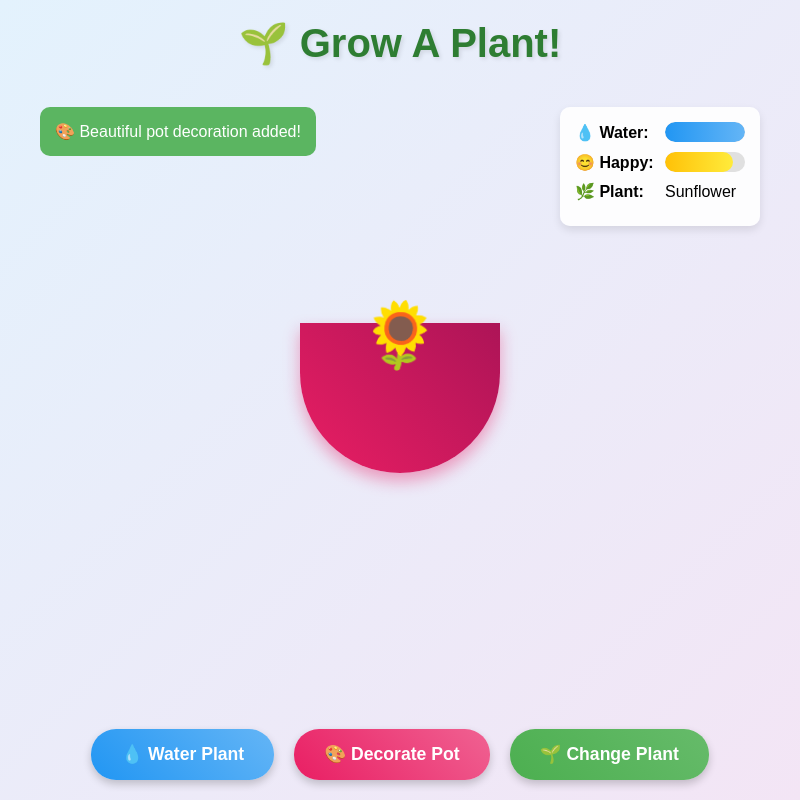
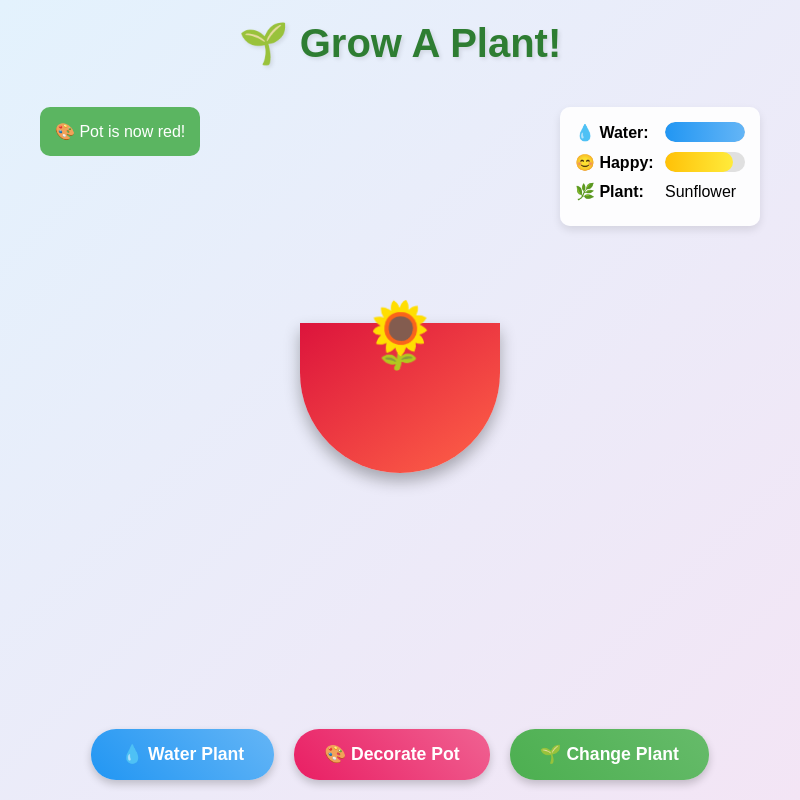
Before and after one commit to soohyunahn0/GrowPlant, an Electron app: page index.html in a window 800 px wide. Both pictures are taken after a click on the button "🎨 Decorate Pot". Drawn offline with Linux system fonts and the light colour scheme; no server answers.

Commit message:
more choices to decorate pot

```diff
--- a/index.html
+++ b/index.html
@@ -71,15 +71,16 @@
         let gameState = {
             currentPlant: 'sunflower',
             plants: {
-                sunflower: { emoji: '🌻', waterLevel: 100, happiness: 80, potDecorated: false, lastWatered: Date.now(), lastUpdate: Date.now() },
-                rose: { emoji: '🌹', waterLevel: 100, happiness: 80, potDecorated: false, lastWatered: Date.now(), lastUpdate: Date.now() },
-                tulip: { emoji: '🌷', waterLevel: 100, happiness: 80, potDecorated: false, lastWatered: Date.now(), lastUpdate: Date.now() },
-                cactus: { emoji: '🌵', waterLevel: 100, happiness: 80, potDecorated: false, lastWatered: Date.now(), lastUpdate: Date.now() },
-                tree: { emoji: '🌳', waterLevel: 100, happiness: 80, potDecorated: false, lastWatered: Date.now(), lastUpdate: Date.now() }
+                sunflower: { emoji: '🌻', waterLevel: 100, happiness: 80, colorIndex: 0, lastWatered: Date.now(), lastUpdate: Date.now() },
+                rose: { emoji: '🌹', waterLevel: 100, happiness: 80, colorIndex: 0, lastWatered: Date.now(), lastUpdate: Date.now() },
+                tulip: { emoji: '🌷', waterLevel: 100, happiness: 80, colorIndex: 0, lastWatered: Date.now(), lastUpdate: Date.now() },
+                cactus: { emoji: '🌵', waterLevel: 100, happiness: 80, colorIndex: 0, lastWatered: Date.now(), lastUpdate: Date.now() },
+                tree: { emoji: '🌳', waterLevel: 100, happiness: 80, colorIndex: 0, lastWatered: Date.now(), lastUpdate: Date.now() }
             }
         };
 
-        // Helper function to get current plant data
+        const colors = ['', 'red', 'orange', 'yellow', 'green', 'blue', 'purple'];
+
         function getCurrentPlant() {
             return gameState.plants[gameState.currentPlant];
         }
@@ -196,10 +197,13 @@
             const pot = document.getElementById('pot');
             const plant = document.getElementById('plant');
 
-            if (currentPlant.potDecorated) {
-                pot.classList.add('decorated');
-            } else {
-                pot.classList.remove('decorated');
+            colors.forEach(color => {
+                if (color) pot.classList.remove(color);
+            });
+
+            const currentColor = colors[currentPlant.colorIndex];
+            if (currentColor) {
+                pot.classList.add(currentColor);
             }
 
             if (currentPlant.happiness > 60) {
@@ -230,15 +234,16 @@
             }
         }
 
-        // Decorate the pot
+        //decorate!
         function decoratePot() {
             const currentPlant = getCurrentPlant();
-            currentPlant.potDecorated = !currentPlant.potDecorated;
+
+            currentPlant.colorIndex = (currentPlant.colorIndex + 1) % colors.length;
             currentPlant.happiness = Math.min(100, currentPlant.happiness + 5);
 
-            const message = currentPlant.potDecorated ?
-                '🎨 Beautiful pot decoration added!' :
-                '🎨 Pot decoration removed!';
+            const currentColor = colors[currentPlant.colorIndex];
+            const colorName = currentColor || 'default brown';
+            const message = `🎨 Pot is now ${colorName}!`;
 
             showNotification(3000, message);
             updateUI();
--- a/style.css
+++ b/style.css
@@ -58,9 +58,29 @@ body {
     transition: all 0.3s ease;
 }
 
-.pot.decorated {
-    background: linear-gradient(45deg, #e91e63, #ad1457);
-    box-shadow: 0 8px 16px rgba(233,30,99,0.4);
+
+.pot.red {
+    background: linear-gradient(145deg, #DC143C, #FF6347);
+}
+
+.pot.orange {
+    background: linear-gradient(145deg, #FF6347, #FFA500);
+}
+
+.pot.yellow {
+    background: linear-gradient(145deg, #FFD700, #FFFF00);
+}
+
+.pot.green {
+    background: linear-gradient(145deg, #32CD32, #00FF00);
+}
+
+.pot.blue {
+    background: linear-gradient(145deg, #4169E1, #00BFFF);
+}
+
+.pot.purple {
+    background: linear-gradient(145deg, #8A2BE2, #DA70D6);
 }
 
 .plant {
```
Also changed, not shown: package.json (+8 -2 lines), 1 other file.
